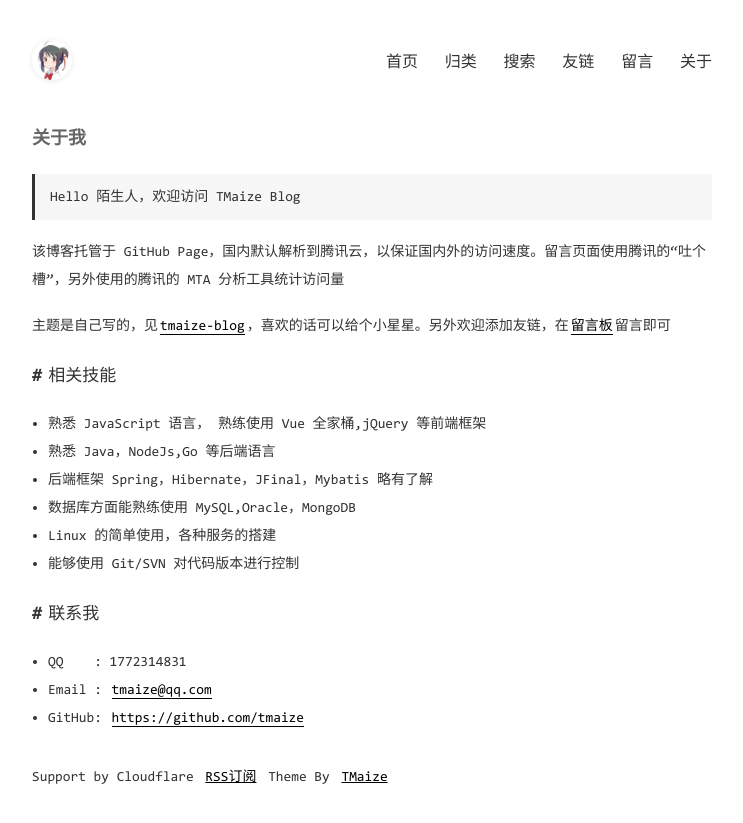
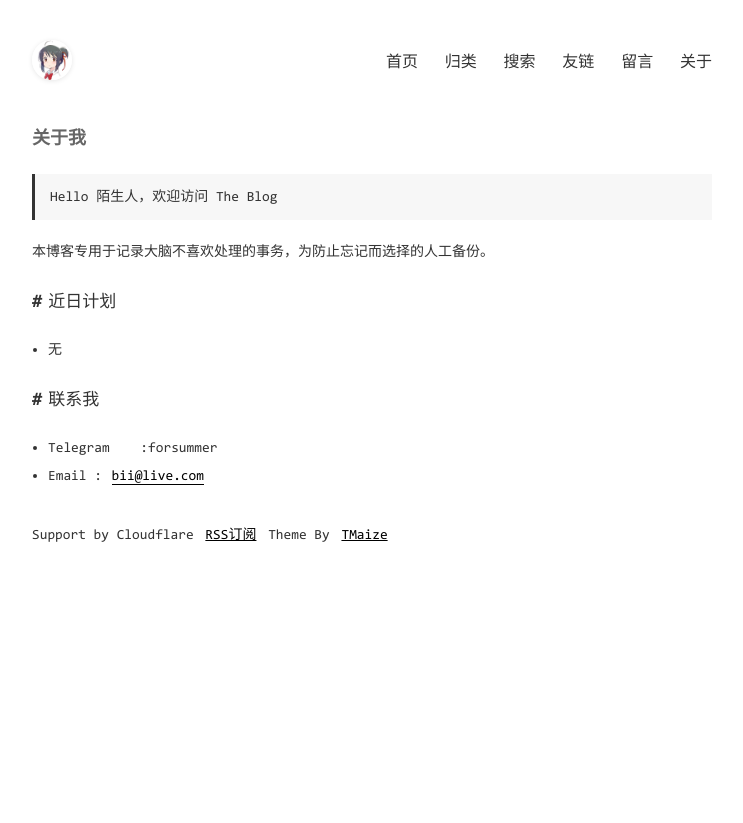
Before and after one commit to axiommer/biibiibii, a Jekyll site: the page built from pages/about.md, in a window 1280 px wide. Shown: the top 823 px of the page, without its empty margins (268-1011 px from the left). Built offline with Jekyll 4.4.1, drawn with Linux system fonts in a browser that asks for light colours; comment, search, counter and statistics services are not loaded.

Commit message:
Update about.md

```diff
--- a/pages/about.md
+++ b/pages/about.md
@@ -3,30 +3,16 @@ layout: mypost
 title: 关于我
 ---
 
-> Hello 陌生人，欢迎访问 TMaize Blog
+> Hello 陌生人，欢迎访问 The Blog
 
-该博客托管于 GitHub Page，国内默认解析到腾讯云，以保证国内外的访问速度。留言页面使用腾讯的“吐个槽”，另外使用的腾讯的 MTA 分析工具统计访问量
+本博客专用于记录大脑不喜欢处理的事务，为防止忘记而选择的人工备份。
 
-主题是自己写的，见[tmaize-blog](https://github.com/TMaize/tmaize-blog)，喜欢的话可以给个小星星。另外欢迎添加友链，在[留言板](chat.html)留言即可
+## 近日计划
 
-## 相关技能
-
-- 熟悉 JavaScript 语言， 熟练使用 Vue 全家桶,jQuery 等前端框架
-
-- 熟悉 Java，NodeJs,Go 等后端语言
-
-- 后端框架 Spring，Hibernate，JFinal，Mybatis 略有了解
-
-- 数据库方面能熟练使用 MySQL,Oracle，MongoDB
-
-- Linux 的简单使用，各种服务的搭建
-
-- 能够使用 Git/SVN 对代码版本进行控制
+- 无
 
 ## 联系我
 
-- QQ&nbsp;&nbsp;&nbsp;&nbsp;: 1772314831
+- Telegram&nbsp;&nbsp;&nbsp;&nbsp;:forsummer
 
-- Email&nbsp;: [tmaize@qq.com](http://mail.qq.com/cgi-bin/qm_share?t=qm_mailme&email=YBQNAQkaBSAREU4DDw0)
-
-- GitHub: [https://github.com/tmaize](https://github.com/tmaize)
+- Email&nbsp;: [bii@live.com](http://mail.qq.com/cgi-bin/qm_share?t=qm_mailme&email=YBQNAQkaBSAREU4DDw0)
```
